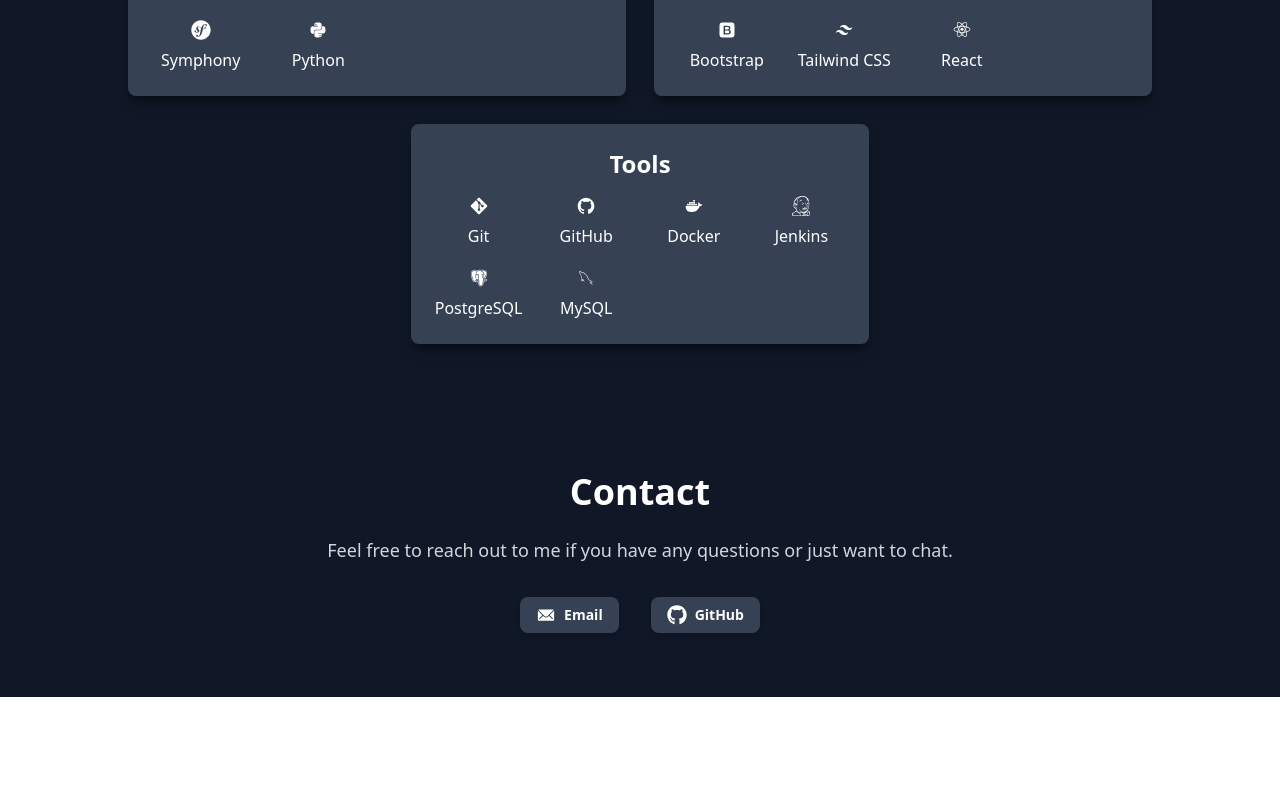
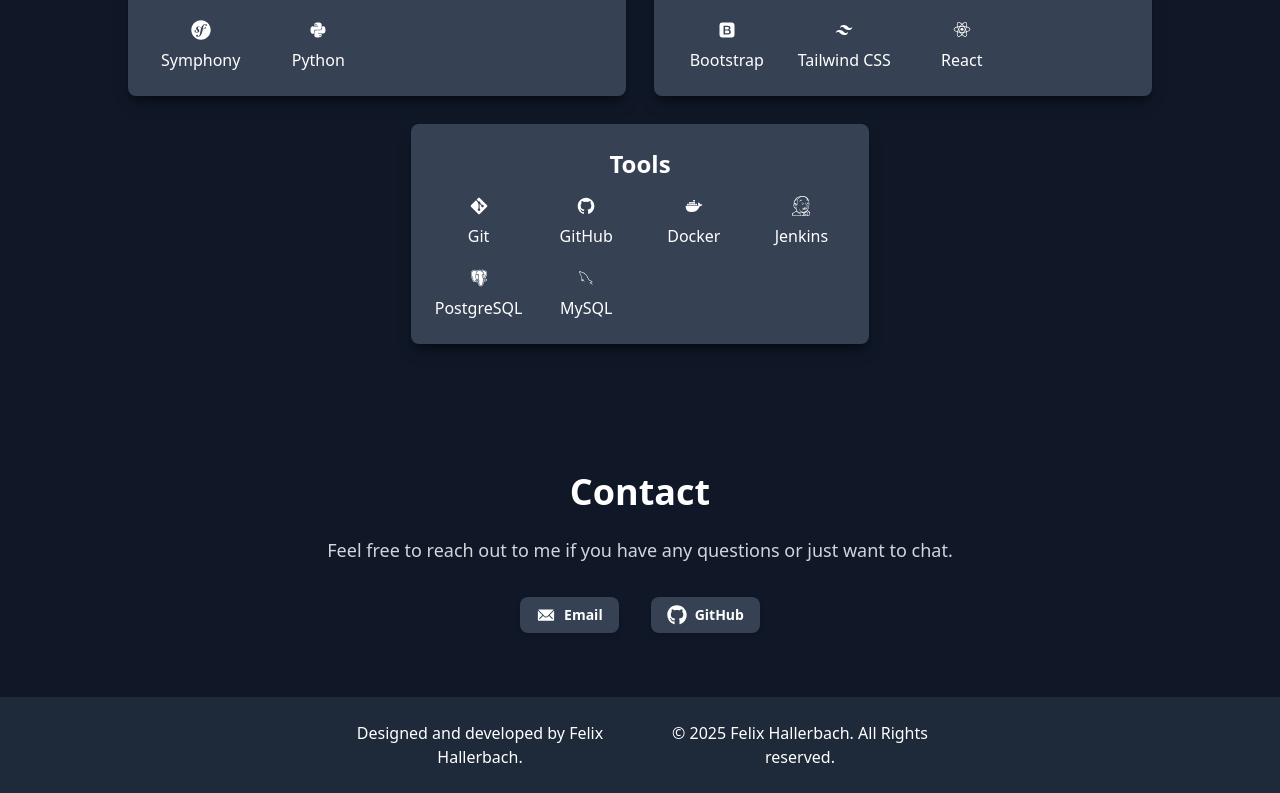
Before and after one commit to Flix-29/Portfolio, a React (Vite) app: page / in a window 1280 px wide. Shown: the part 2429-3222 px from the top of the page. Before the commit the page ends 3126 px from the top, so only its background shows below. Built offline with nearby package versions, Linux system fonts and the light colour scheme.

Commit message:
added footer section

```diff
--- /dev/null
+++ b/src/components/Footer.tsx
@@ -0,0 +1,12 @@
+export default function Footer() {
+    return (
+        <footer className="bg-gray-800 text-white py-6 text-center grid grid-cols-4">
+            <div className="col-span-1 col-start-2">
+                Designed and developed by Felix Hallerbach.
+            </div>
+            <div className="col-span-1 col-start-3">
+                <p>&copy; {new Date().getFullYear()} Felix Hallerbach. All Rights reserved.</p>
+            </div>
+        </footer>
+    );
+}
--- a/src/main.tsx
+++ b/src/main.tsx
@@ -7,6 +7,7 @@ import About from "./components/About.tsx";
 import Projects from "./components/Projects.tsx";
 import Skills from "./components/Skills.tsx";
 import Contact from "./components/Contact.tsx";
+import Footer from "./components/Footer.tsx";
 
 export function App() {
     return (
@@ -17,6 +18,7 @@ export function App() {
             <Projects />
             <Skills />
             <Contact />
+            <Footer />
         </div>
     );
 }
```
